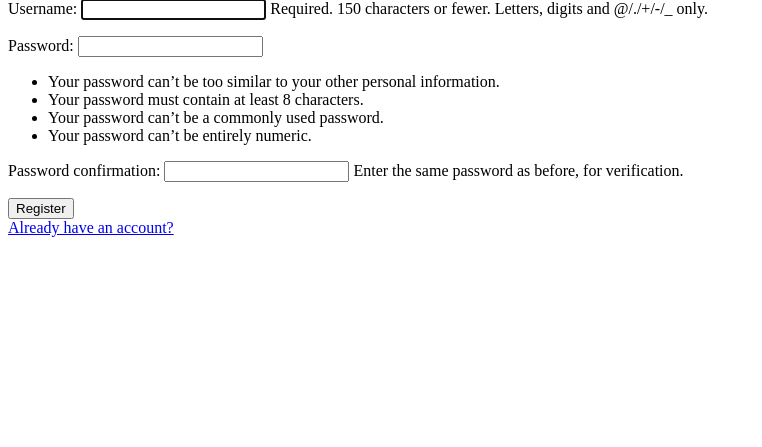
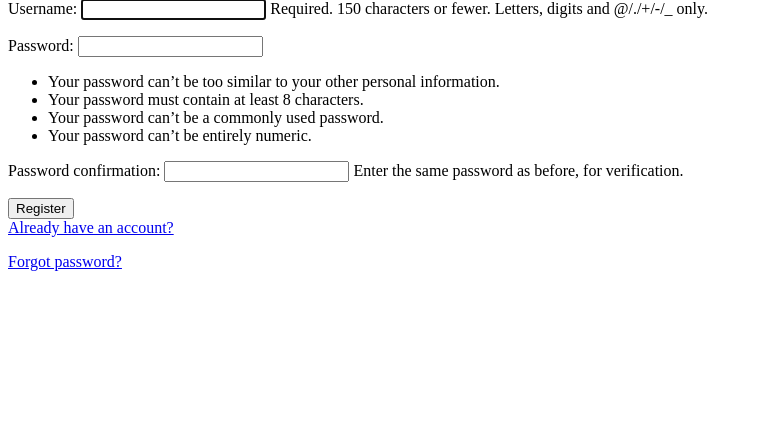
Before and after one commit to keerthi25-ops/job-application-tracker-django, a Django app: page /register/ in a window 1280 px wide. Shown: the part 68-515 px from the top of the page, without its empty margins (0-762 px from the left). Run offline with Django 5.2, Linux system fonts and the light colour scheme.

Commit message:
Add reset password option

```diff
--- a/TRACKER/templates/login.html
+++ b/TRACKER/templates/login.html
@@ -11,6 +11,9 @@
     {{ form.as_p }}
     <button type="submit">Login</button>
     <p>
+        <a href="{% url 'password_reset' %}">Forgot password?</a>
+    </p>
+    <p>
         Don't have an account?
         <a href="{% url 'register' %}">Register</a>
     </p>
--- a/TRACKER/templates/register.html
+++ b/TRACKER/templates/register.html
@@ -13,6 +13,9 @@
     </form>
 
     <a href="{% url 'login' %}">Already have an account?</a>
+    <p>
+        <a href="{% url 'password_reset' %}">Forgot password?</a>
+    </p>
    </body>
 
 </html>
```
